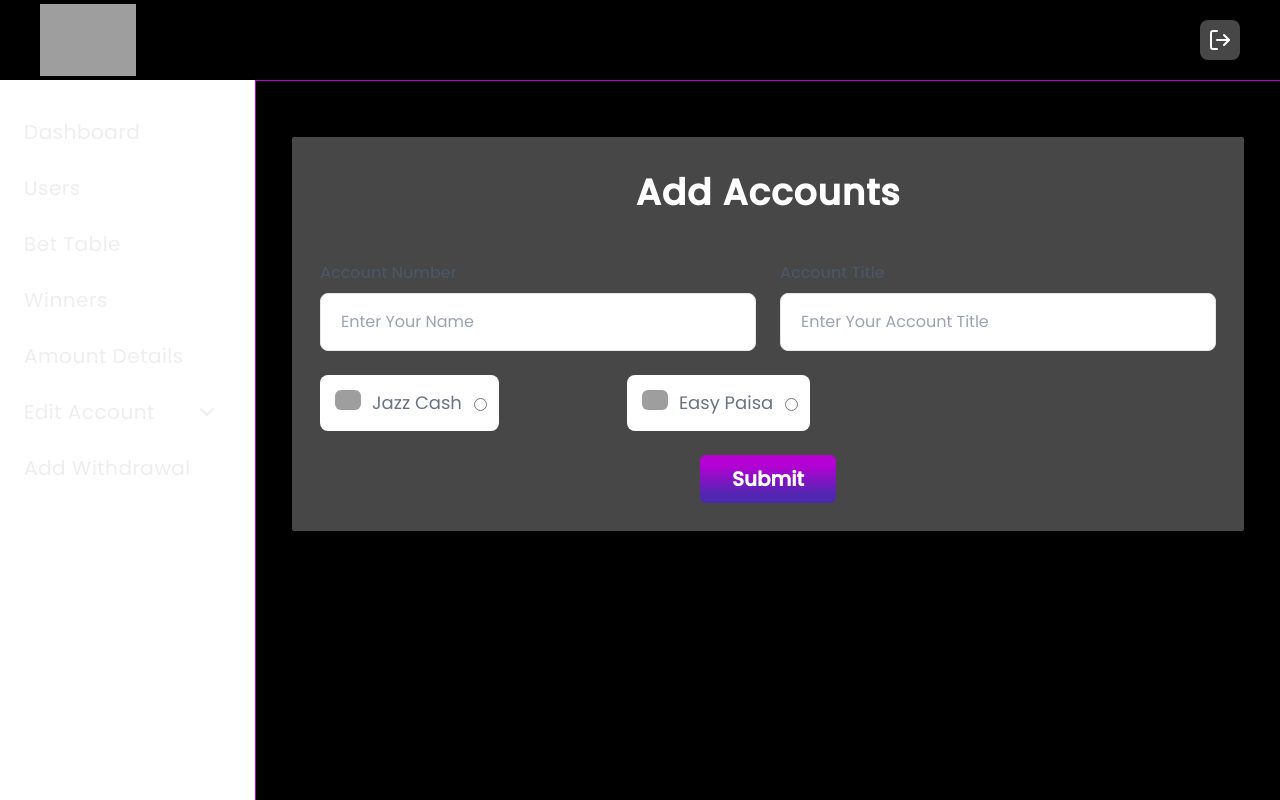
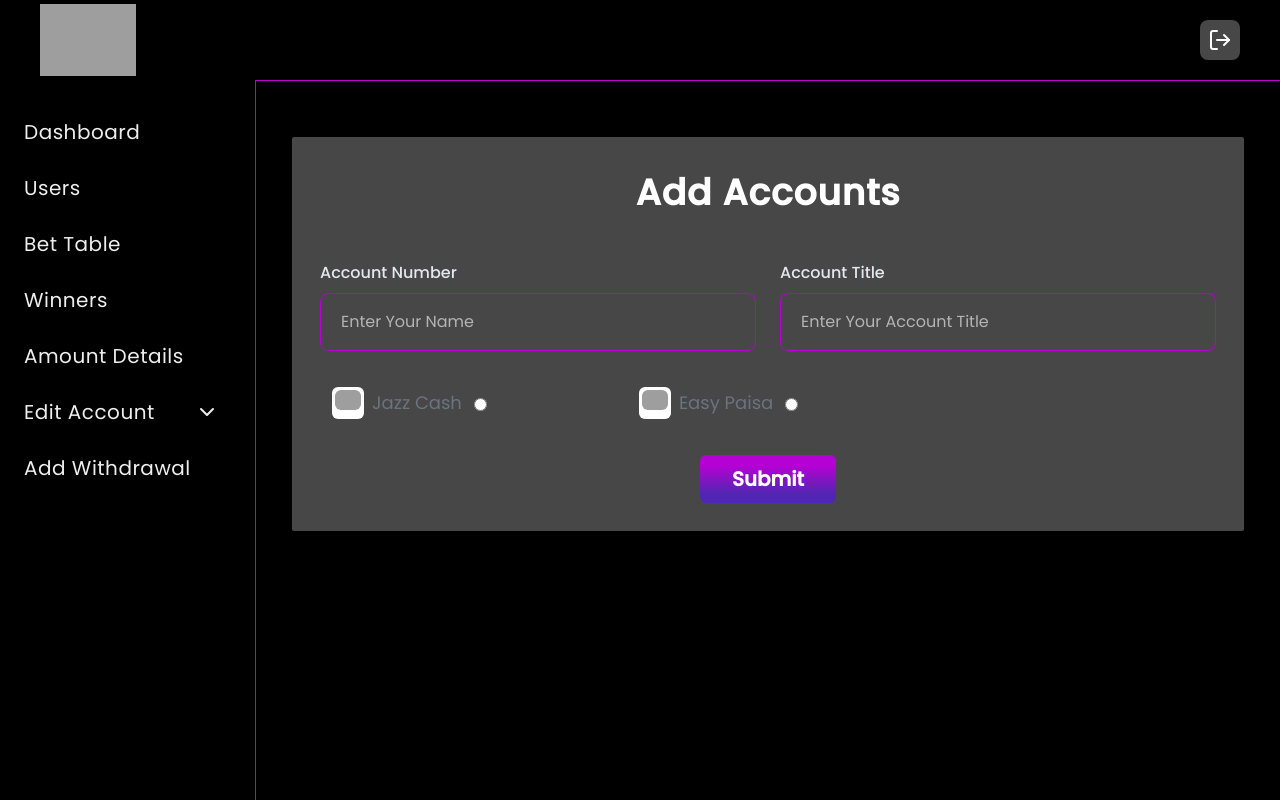
Before and after one commit to CodeWithSuheer/lucky_shot, a React (Vite) app in the folder frontend/: page /admin/addaccounts in a window 1280 px wide. Built offline with nearby package versions, Linux system fonts and the light colour scheme; grey boxes are pictures that could not be loaded; the HTML template or start-up script is replaced by a standard one.

Commit message:
color fix

```diff
--- a/frontend/src/admin/AddAccount.jsx
+++ b/frontend/src/admin/AddAccount.jsx
@@ -13,32 +13,32 @@ const AddAccount = () => {
                     <div className="grid grid-cols-1 gap-6 mt-12 sm:grid-cols-2">
                         {/* ------------ INPUT FIELDS ------------ */}
                         <div>
-                            <label className="block mb-2 text-md font-medium text-gray-600 dark:text-gray-200">Account Number</label>
-                            <input type="text" placeholder="Enter Your Name" className="block w-full px-5 py-4 mt-2 text-gray-700 placeholder-gray-400 bg-white border border-gray-200 rounded-lg dark:placeholder-[#b4b4b4] dark:bg-transparent dark:text-gray-300 dark:border-[#B600D4] focus:border-[#B600D4] dark:focus:border-[#B600D4] focus:ring-[#B600D4] focus:outline-none focus:ring focus:ring-opacity-40" />
+                            <label className="block mb-2 text-md font-medium text-gray-200">Account Number</label>
+                            <input type="text" placeholder="Enter Your Name" className="block w-full px-5 py-4 mt-2 border rounded-lg placeholder-[#b4b4b4] bg-transparent text-gray-300 border-[#B600D4] focus:border-[#B600D4] focus:border-[#B600D4] focus:ring-[#B600D4] focus:outline-none focus:ring focus:ring-opacity-40" />
                         </div>
 
                         <div>
-                            <label className="block mb-2 text-md font-medium text-gray-600 dark:text-gray-200">Account Title</label>
-                            <input type="text" placeholder="Enter Your Account Title" className="block w-full px-5 py-4 mt-2 text-gray-700 placeholder-gray-400 bg-white border border-gray-200 rounded-lg dark:placeholder-[#b4b4b4] dark:bg-transparent dark:text-gray-300 dark:border-[#B600D4] focus:border-[#B600D4] dark:focus:border-[#B600D4] focus:ring-[#B600D4] focus:outline-none focus:ring focus:ring-opacity-40" />
+                            <label className="block mb-2 text-md font-medium text-gray-200">Account Title</label>
+                            <input type="text" placeholder="Enter Your Account Title" className="block w-full px-5 py-4 mt-2 border rounded-lg placeholder-[#b4b4b4] bg-transparent text-gray-300 border-[#B600D4] focus:border-[#B600D4] focus:border-[#B600D4] focus:ring-[#B600D4] focus:outline-none focus:ring focus:ring-opacity-40" />
                         </div>
 
                     </div>
                     {/* ------------ CHECK BOX ------------ */}
                     <div className=" flex flex-wrap justify-start gap-5 md:gap-8 lg:gap-32  items-center py-6">
-                            <label htmlFor="hs-radio-on-right" className="flex items-center p-3  bg-white rounded-lg text-sm focus:border-blue-500 focus:ring-blue-500 dark:bg-transparent dark:text-gray-400">
+                        <label htmlFor="hs-radio-on-right" className="flex items-center p-3 rounded-lg text-sm focus:border-blue-500 focus:ring-blue-500 bg-transparent text-gray-400">
                             <span className='h-8 w-8 p-[3px] bg-white rounded-md mr-2'>
                                 <img className='rounded-md' src="https://play-lh.googleusercontent.com/9-0wlkGycWAJRsuQ-p_bMqDGE0liYgihxKka0PtRjxqEiRVkDKaROEyFxYg520lLbpk" alt="" />
                             </span>
-                                <span className="text-lg mr-3 text-gray-500 dark:text-[#cfcfcf]">Jazz Cash</span>
+                            <span className="text-lg mr-3 text-gray-500 text-[#cfcfcf]">Jazz Cash</span>
 
                             <input type="radio" name="hs-radio-on-right" className="mt-0.5 accent-[#B600D4] border-gray-200 rounded-full text-blue-600 " />
                         </label>
 
-                            <label htmlFor="hs-radioradio-on-right" className="flex items-center p-3  bg-white rounded-lg text-sm focus:border-blue-500 focus:ring-blue-500 dark:bg-transparent dark:text-gray-400">
+                        <label htmlFor="hs-radioradio-on-right" className="flex items-center p-3  rounded-lg text-sm focus:border-blue-500 focus:ring-blue-500 bg-transparent text-gray-400">
                             <span className='h-8 w-8 p-[3px] bg-white rounded-md mr-2'>
                                 <img className='rounded-md' src="https://encrypted-tbn0.gstatic.com/images?q=tbn:ANd9GcRK5OMeGQnlZ-I81VAAluwyoYy7-62iQP11lGtti4qaxg&s" alt="" />
                             </span>
-                                <span className="text-lg mr-3 text-gray-500 dark:text-[#cfcfcf]">Easy Paisa</span>
+                            <span className="text-lg mr-3 text-gray-500 text-[#cfcfcf]">Easy Paisa</span>
 
                             <input type="radio" name="hs-radio-on-right" className="mt-0.5 accent-[#B600D4] border-gray-200 rounded-full text-blue-600 " />
                         </label>
--- a/frontend/src/admin/AdminPanelBody.jsx
+++ b/frontend/src/admin/AdminPanelBody.jsx
@@ -7,7 +7,7 @@ const AdminPanelBody = () => {
     const toggleSubMenu = () => {
         setIsSubMenuOpen(!isSubMenuOpen);
     };
- console.log('sidebar',isSidebarOpen)
+    console.log('sidebar', isSidebarOpen)
     const toggleSidebar = () => {
         setIsSidebarOpen(!isSidebarOpen);
     };
@@ -17,45 +17,45 @@ const AdminPanelBody = () => {
         <>
             <div className={`bg-black `}>
                 {/* <----------------- Sidebar Toggle -----------------> */}
-                <div className="sticky top-0 inset-x-0 z-20 border-y px-4 sm:px-6 md:px-8 lg:hidden dark:bg-gray-900 dark:border-gray-700">
+                <div className="sticky top-0 inset-x-0 z-20 border-y px-4 sm:px-6 md:px-8 lg:hidden bg-gray-900 border-gray-700">
                     <div className="flex items-center py-4">
                         {/* <!-- Navigation Toggle --> */}
 
                         <button type="button" class="text-gray-500 hover:text-gray-600" aria-label="Toggle navigation" onClick={toggleSidebar}>
-        <span class="sr-only">Toggle Navigation</span>
-        <svg class="w-5 h-5" width="16" height="16" fill="currentColor" viewBox="0 0 16 16">
-          <path fill-rule="evenodd" d="M2.5 12a.5.5 0 0 1 .5-.5h10a.5.5 0 0 1 0 1H3a.5.5 0 0 1-.5-.5zm0-4a.5.5 0 0 1 .5-.5h10a.5.5 0 0 1 0 1H3a.5.5 0 0 1-.5-.5zm0-4a.5.5 0 0 1 .5-.5h10a.5.5 0 0 1 0 1H3a.5.5 0 0 1-.5-.5z"/>
-        </svg>
-      </button>
+                            <span class="sr-only">Toggle Navigation</span>
+                            <svg class="w-5 h-5" width="16" height="16" fill="currentColor" viewBox="0 0 16 16">
+                                <path fill-rule="evenodd" d="M2.5 12a.5.5 0 0 1 .5-.5h10a.5.5 0 0 1 0 1H3a.5.5 0 0 1-.5-.5zm0-4a.5.5 0 0 1 .5-.5h10a.5.5 0 0 1 0 1H3a.5.5 0 0 1-.5-.5zm0-4a.5.5 0 0 1 .5-.5h10a.5.5 0 0 1 0 1H3a.5.5 0 0 1-.5-.5z" />
+                            </svg>
+                        </button>
 
 
                     </div>
                 </div>
 
 
-                <div  className={`  transition-all duration-300 transform fixed top-20 start-0 bottom-0 z-60 w-64 bg-white border-e border-[#B600D4] pt-7 pb-10 overflow-y-auto lg:block lg:translate-x-0 lg:end-auto lg:bottom-0 ${isSidebarOpen ? 'block' : 'hidden'} [&::-webkit-scrollbar]:w-2 [&::-webkit-scrollbar-thumb]:rounded-full [&::-webkit-scrollbar-track]:bg-gray-100 [&::-webkit-scrollbar-thumb]:bg-gray-300 dark:[&::-webkit-scrollbar-track]:bg-slate-700 dark:[&::-webkit-scrollbar-thumb]:bg-slate-500 dark:bg-black`}>
+                <div className={`  transition-all duration-300 transform fixed top-20 start-0 bottom-0 z-60 w-64 border-e border-[#B600D4] pt-7 pb-10 overflow-y-auto lg:block lg:translate-x-0 lg:end-auto lg:bottom-0 ${isSidebarOpen ? 'block' : 'hidden'} [&::-webkit-scrollbar]:w-2 [&::-webkit-scrollbar-thumb]:rounded-full [&::-webkit-scrollbar-track]:bg-slate-700 [&::-webkit-scrollbar-thumb]:bg-slate-500 bg-black`}>
 
 
                     <nav className=" py-0 px-0 w-full flex flex-col flex-wrap" >
                         <ul className="space-y-1.5">
 
-                            <li><Link onClick={toggleSidebar} to="/admin/" className={`${location.pathname === "/admin/" ? "active-link" : ""} w-full flex items-center gap-x-3.5 py-2.5 pl-6 mb-2 text-xl tracking-wide font-normal text-[#eee] hover:bg-gray-100 dark:hover:bg-[#474747] dark:text-[#eee] dark:hover:text-[#eee] cursor-pointer"`}>
+                            <li><Link onClick={toggleSidebar} to="/admin/" className={`${location.pathname === "/admin/" ? "active-link" : ""} w-full flex items-center gap-x-3.5 py-2.5 pl-6 mb-2 text-xl tracking-wide font-normal hover:bg-[#474747] text-[#eee] hover:text-[#eee] cursor-pointer"`}>
                                 Dashboard
                             </Link></li>
-                            <li><Link onClick={toggleSidebar} to="/admin/users" className={`${location.pathname === "/admin/users" ? "active-link" : ""} w-full flex items-center gap-x-3.5 py-2.5 pl-6 mb-2 text-xl tracking-wide  font-normal text-[#eee] hover:bg-gray-100 dark:hover:bg-[#474747] dark:text-[#eee] dark:hover:text-[#eee] cursor-pointer"`}>
+                            <li><Link onClick={toggleSidebar} to="/admin/users" className={`${location.pathname === "/admin/users" ? "active-link" : ""} w-full flex items-center gap-x-3.5 py-2.5 pl-6 mb-2 text-xl tracking-wide font-normal hover:bg-[#474747] text-[#eee] hover:text-[#eee] cursor-pointer"`}>
                                 Users
                             </Link></li>
-                            <li><Link onClick={toggleSidebar} to="/admin/bettables" className={`${location.pathname === "/admin/bettables" ? "active-link" : ""} w-full flex items-center gap-x-3.5 py-2.5 pl-6 mb-2 text-xl tracking-wide  font-normal text-[#eee] hover:bg-gray-100 dark:hover:bg-[#474747] dark:text-[#eee] dark:hover:text-[#eee] cursor-pointer"`}>
+                            <li><Link onClick={toggleSidebar} to="/admin/bettables" className={`${location.pathname === "/admin/bettables" ? "active-link" : ""} w-full flex items-center gap-x-3.5 py-2.5 pl-6 mb-2 text-xl tracking-wide font-normal hover:bg-[#474747] text-[#eee] hover:text-[#eee] cursor-pointer"`}>
                                 Bet Table
                             </Link></li>
-                            <li><Link onClick={toggleSidebar} to="/admin/winners" className={`${location.pathname === "/admin/winners" ? "active-link" : ""} w-full flex items-center gap-x-3.5 py-2.5 pl-6 mb-2 text-xl tracking-wide  font-normal text-[#eee] hover:bg-gray-100 dark:hover:bg-[#474747] dark:text-[#eee] dark:hover:text-[#eee] cursor-pointer"`}>
+                            <li><Link onClick={toggleSidebar} to="/admin/winners" className={`${location.pathname === "/admin/winners" ? "active-link" : ""} w-full flex items-center gap-x-3.5 py-2.5 pl-6 mb-2 text-xl tracking-wide font-normal hover:bg-[#474747] text-[#eee] hover:text-[#eee] cursor-pointer"`}>
                                 Winners
                             </Link></li>
-                            <li><Link onClick={toggleSidebar} to="/admin/amountdetails" className={`${location.pathname === "/admin/amountdetails" ? "active-link" : ""} w-full flex items-center gap-x-3.5 py-2.5 pl-6 mb-2 text-xl tracking-wide  font-normal text-[#eee] hover:bg-gray-100 dark:hover:bg-[#474747] dark:text-[#eee] dark:hover:text-[#eee] cursor-pointer"`}>
+                            <li><Link onClick={toggleSidebar} to="/admin/amountdetails" className={`${location.pathname === "/admin/amountdetails" ? "active-link" : ""} w-full flex items-center gap-x-3.5 py-2.5 pl-6 mb-2 text-xl tracking-wide font-normal hover:bg-[#474747] text-[#eee] hover:text-[#eee] cursor-pointer"`}>
                                 Amount Details
                             </Link></li>
                             <li >
-                                <button type="button" className="w-full flex items-center gap-10 py-2.5 pl-6 mb-2 text-xl tracking-wide  font-normal text-[#eee] hover:bg-gray-100 dark:hover:bg-[#474747] dark:text-[#eee] dark:hover:text-[#eee] cursor-pointer" onClick={toggleSubMenu} >
+                                <button type="button" className="w-full flex items-center gap-10 py-2.5 pl-6 mb-2 text-xl tracking-wide font-normal hover:bg-[#474747] text-[#eee] hover:text-[#eee] cursor-pointer" onClick={toggleSubMenu} >
 
                                     Edit Account
                                     {
@@ -69,13 +69,13 @@ const AdminPanelBody = () => {
                                 <div id="account-accordion" className={`hs-accordion-content w-full overflow-hidden transition-[height] ${isSubMenuOpen ? 'block' : 'hidden'}`}>
                                     <ul className="pt-2 ps-5">
 
-                                        <li><Link onClick={toggleSidebar} to="/admin/addaccounts" className={`${location.pathname === "/admin/addaccounts" ? "active-link" : ""} w-full flex items-center gap-x-3.5 py-2.5 pl-6 mb-2 text-xl tracking-wide  font-normal text-[#eee] hover:bg-gray-100 dark:hover:bg-[#474747] dark:text-[#eee] dark:hover:text-[#eee] cursor-pointer"`}>
+                                        <li><Link onClick={toggleSidebar} to="/admin/addaccounts" className={`${location.pathname === "/admin/addaccounts" ? "active-link" : ""} w-full flex items-center gap-x-3.5 py-2.5 pl-6 mb-2 text-xl tracking-wide font-normal hover:bg-[#474747] text-[#eee] hover:text-[#eee] cursor-pointer"`}>
                                             Add Account
                                         </Link></li>
-                                        <li><Link onClick={toggleSidebar} to="/admin/removeaccounts" className={`${location.pathname === "/admin/removeaccounts" ? "active-link" : ""} w-full flex items-center gap-x-3.5 py-2.5 pl-6 mb-2 text-xl tracking-wide  font-normal text-[#eee] hover:bg-gray-100 dark:hover:bg-[#474747] dark:text-[#eee] dark:hover:text-[#eee] cursor-pointer"`}>
+                                        <li><Link onClick={toggleSidebar} to="/admin/removeaccounts" className={`${location.pathname === "/admin/removeaccounts" ? "active-link" : ""} w-full flex items-center gap-x-3.5 py-2.5 pl-6 mb-2 text-xl tracking-wide font-normal hover:bg-[#474747] text-[#eee] hover:text-[#eee] cursor-pointer"`}>
                                             Remove Account
                                         </Link></li>
-                                        <li><Link onClick={toggleSidebar} to="/admin/backupaccounts" className={`${location.pathname === "/admin/backupaccounts" ? "active-link" : ""} w-full flex items-center gap-x-3.5 py-2.5 pl-6 mb-2 text-xl tracking-wide  font-normal text-[#eee] hover:bg-gray-100 dark:hover:bg-[#474747] dark:text-[#eee] dark:hover:text-[#eee] cursor-pointer"`}>
+                                        <li><Link onClick={toggleSidebar} to="/admin/backupaccounts" className={`${location.pathname === "/admin/backupaccounts" ? "active-link" : ""} w-full flex items-center gap-x-3.5 py-2.5 pl-6 mb-2 text-xl tracking-wide font-normal hover:bg-[#474747] text-[#eee] hover:text-[#eee] cursor-pointer"`}>
 
                                             Backup Account
                                         </Link></li>
@@ -83,7 +83,7 @@ const AdminPanelBody = () => {
                                 </div>
                             </li>
 
-                            <li><Link onClick={toggleSidebar} to="/admin/WithDraw" className={`${location.pathname === "/admin/WithDraw" ? "active-link" : ""} w-full flex items-center gap-x-3.5 py-2.5 pl-6 mb-2 text-xl tracking-wide  font-normal text-[#eee] hover:bg-gray-100 dark:hover:bg-[#474747] dark:text-[#eee] dark:hover:text-[#eee] cursor-pointer"`}>
+                            <li><Link onClick={toggleSidebar} to="/admin/WithDraw" className={`${location.pathname === "/admin/WithDraw" ? "active-link" : ""} w-full flex items-center gap-x-3.5 py-2.5 pl-6 mb-2 text-xl tracking-wide font-normal hover:bg-[#474747] text-[#eee] hover:text-[#eee] cursor-pointer"`}>
                                 Add Withdrawal
                             </Link></li>
 
@@ -97,16 +97,16 @@ const AdminPanelBody = () => {
                     {/* <!-- Page Heading --> */}
                     {/* <header>
                         <p className="mb-2 text-sm font-semibold text-blue-600">Starter Pages & Examples</p>
-                        <h1 className="block text-2xl font-bold text-gray-800 sm:text-3xl dark:text-white">Application Layout: Sidebar using Tailwind CSS</h1>
-                        <p className="mt-2 text-lg text-gray-800 dark:text-gray-400">This is a simple application layout with sidebar and header examples using Tailwind CSS.</p>
+                        <h1 className="block text-2xl font-bold text-gray-800 sm:text-3xl text-white">Application Layout: Sidebar using Tailwind CSS</h1>
+                        <p className="mt-2 text-lg text-gray-800 text-gray-400">This is a simple application layout with sidebar and header examples using Tailwind CSS.</p>
                         <div className="mt-5 flex flex-col items-center gap-2 sm:flex-row sm:gap-3">
-                            <a className="w-full sm:w-auto py-3 px-4 inline-flex justify-center items-center gap-x-2 text-sm font-semibold rounded-lg border border-transparent bg-blue-600 text-white hover:bg-blue-700 disabled:opacity-50 disabled:pointer-events-none dark:focus:outline-none dark:focus:ring-1 dark:focus:ring-gray-600" href="https://github.com/htmlstreamofficial/preline/tree/main/examples/html" target="_blank">
+                            <a className="w-full sm:w-auto py-3 px-4 inline-flex justify-center items-center gap-x-2 text-sm font-semibold rounded-lg border border-transparent bg-blue-600 text-white hover:bg-blue-700 disabled:opacity-50 disabled:pointer-events-none focus:outline-none focus:ring-1 focus:ring-gray-600" href="https://github.com/htmlstreamofficial/preline/tree/main/examples/html" target="_blank">
                                 <svg className="flex-shrink-0 w-4 h-4" xmlns="http://www.w3.org/2000/svg" width="16" height="16" fill="currentColor" viewBox="0 0 16 16">
                                     <path d="M8 0C3.58 0 0 3.58 0 8c0 3.54 2.29 6.53 5.47 7.59.4.07.55-.17.55-.38 0-.19-.01-.82-.01-1.49-2.01.37-2.53-.49-2.69-.94-.09-.23-.48-.94-.82-1.13-.28-.15-.68-.52-.01-.53.63-.01 1.08.58 1.23.82.72 1.21 1.87.87 2.33.66.07-.52.28-.87.51-1.07-1.78-.2-3.64-.89-3.64-3.95 0-.87.31-1.59.82-2.15-.08-.2-.36-1.02.08-2.12 0 0 .67-.21 2.2.82.64-.18 1.32-.27 2-.27.68 0 1.36.09 2 .27 1.53-1.04 2.2-.82 2.2-.82.44 1.1.16 1.92.08 2.12.51.56.82 1.27.82 2.15 0 3.07-1.87 3.75-3.65 3.95.29.25.54.73.54 1.48 0 1.07-.01 1.93-.01 2.2 0 .21.15.46.55.38A8.012 8.012 0 0 0 16 8c0-4.42-3.58-8-8-8z" />
                                 </svg>
                                 Get the source code
                             </a>
-                            <a className="w-full sm:w-auto py-3 px-4 inline-flex justify-center items-center gap-x-2 text-sm font-semibold rounded-lg border border-transparent text-blue-600 hover:text-blue-800 disabled:opacity-50 disabled:pointer-events-none dark:text-blue-500 dark:hover:text-blue-400 dark:focus:outline-none dark:focus:ring-1 dark:focus:ring-gray-600" href="../examples.html">
+                            <a className="w-full sm:w-auto py-3 px-4 inline-flex justify-center items-center gap-x-2 text-sm font-semibold rounded-lg border border-transparent text-blue-600 hover:text-blue-800 disabled:opacity-50 disabled:pointer-events-none text-blue-500 hover:text-blue-400 focus:outline-none focus:ring-1 focus:ring-gray-600" href="../examples.html">
                                 <svg className="flex-shrink-0 w-4 h-4" xmlns="http://www.w3.org/2000/svg" width="24" height="24" viewBox="0 0 24 24" fill="none" stroke="currentColor" strokeWidth="2" strokeLinecap="round" strokeLinejoin="round"><path d="m15 18-6-6 6-6" /></svg>
                                 Back to examples
                             </a>
```
Lines whose indentation alone changed are shown as unchanged.
